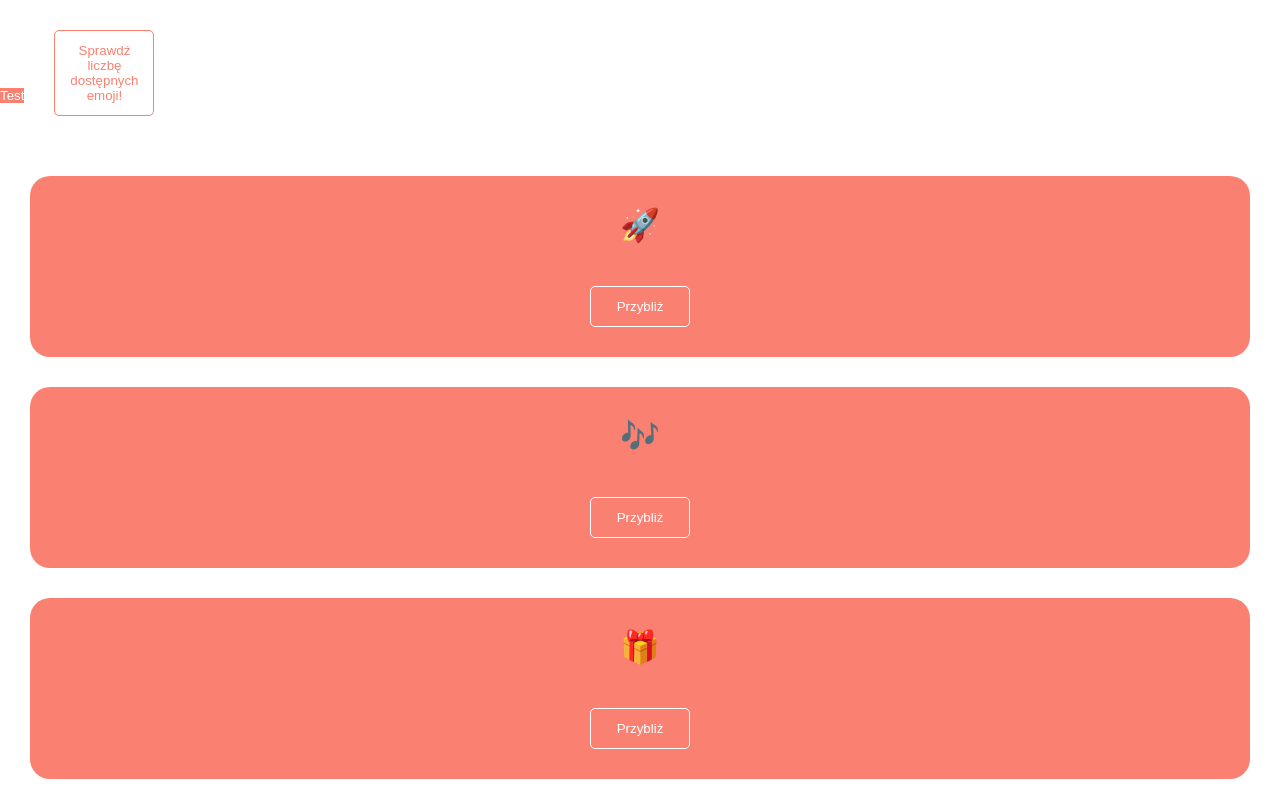
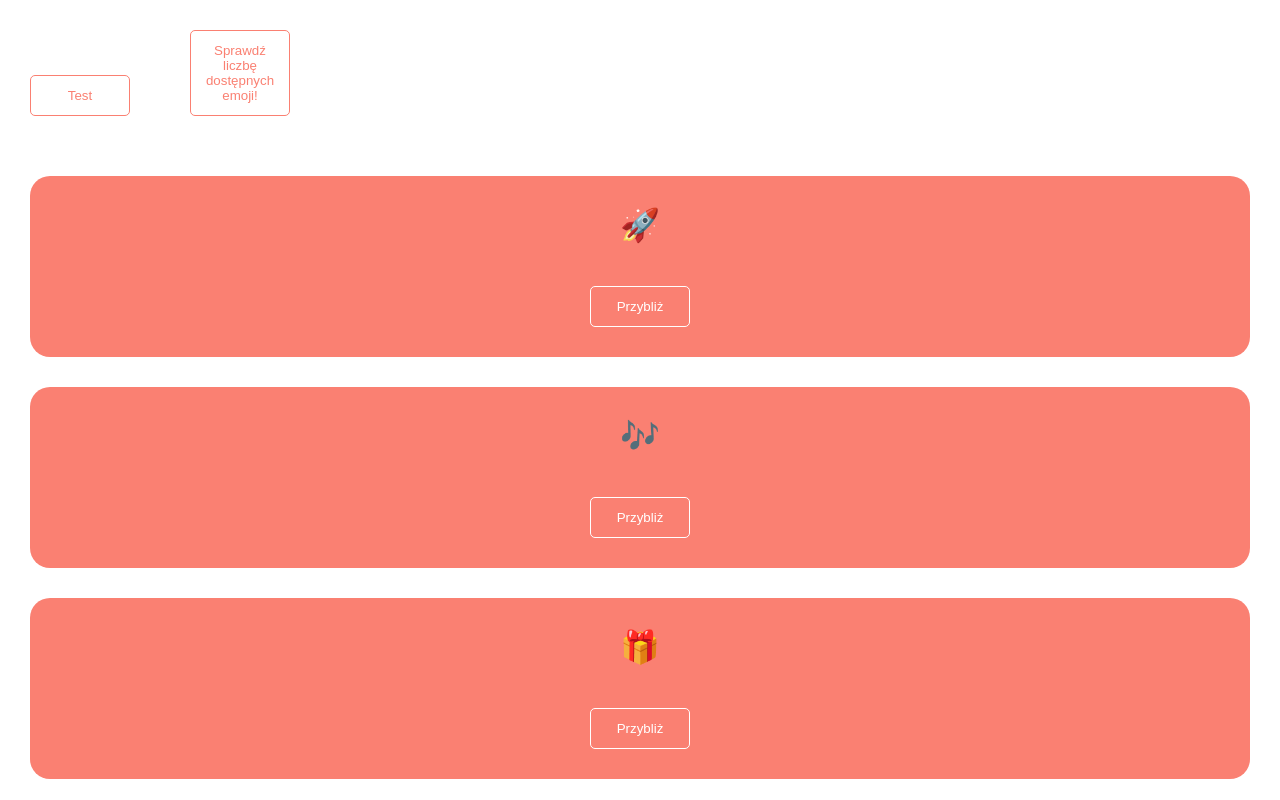
Before and after one commit to lenasedkiewicz/react-learning-zr, a React (Vite) app in the folder emoji-app/: page / in a window 1280 px wide. Shown: the top 800 px of the page. Built offline with nearby package versions, Linux system fonts and the light colour scheme.

Commit message:
Update styles; add hover in styled-components

```diff
--- a/emoji-app/src/components/List/List.jsx
+++ b/emoji-app/src/components/List/List.jsx
@@ -5,9 +5,20 @@ import styled from "styled-components";
 const emojis = ["🚀", "🎶", "🎁", "🎉", "✨"];
 
 const StyledButton = styled.button`
-  background: salmon;
-  color: white;
-  border: none;
+  background: transparent;
+  border: solid 1px;
+  padding: 12px;
+  border-radius: 5px;
+  cursor: pointer;
+  width: 100px;
+  color: salmon;
+  transition: background 0.3s;
+  margin: 30px;
+
+  &:hover {
+    color: white;
+    background: salmon;
+  }
 `;
 
 export function List() {
```
